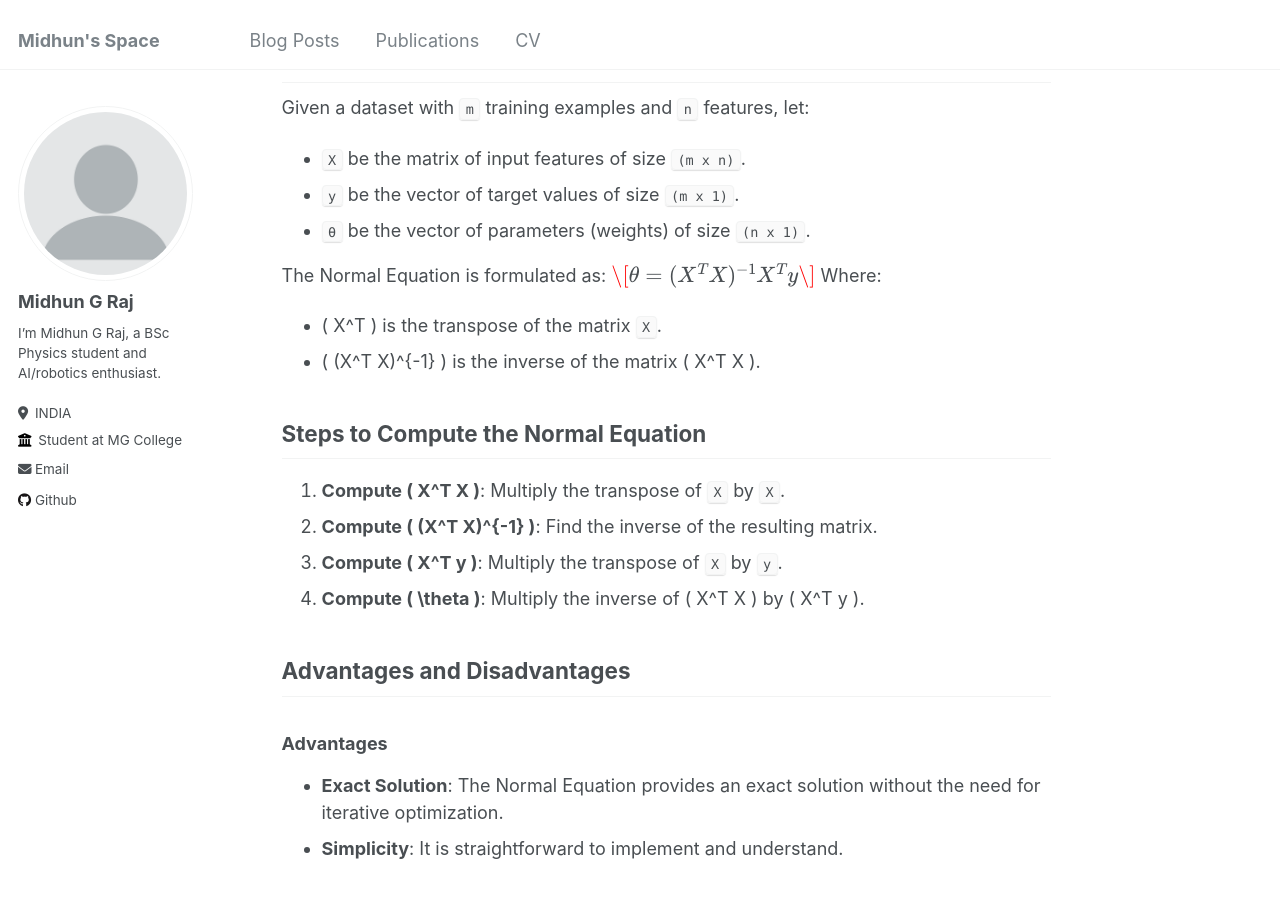
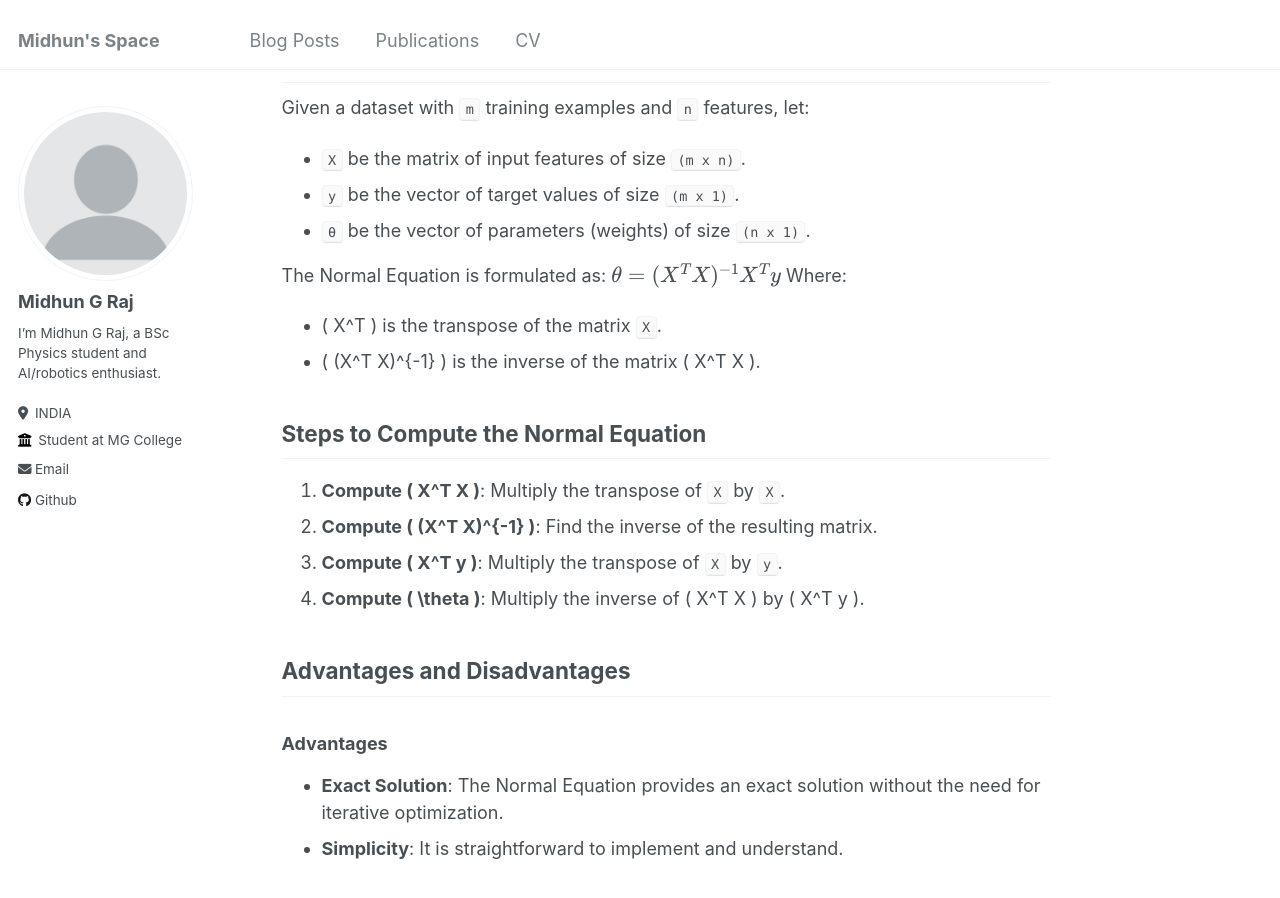
Before and after one commit to MIDHUNGRAJ/midhungraj.github.io, a Jekyll site: the page built from _posts/2023-01-01-blog-post-2.md, in a window 1280 px wide and 900 px high, scrolled down 597 px. Built offline with Jekyll 4.4.1, drawn with Linux system fonts in a browser that asks for light colours.

```diff
--- a/_posts/2023-01-01-blog-post-2.md
+++ b/_posts/2023-01-01-blog-post-2.md
@@ -29,7 +29,7 @@ Given a dataset with `m` training examples and `n` features, let:
 
 The Normal Equation is formulated as:
 $$
-\[ \theta = (X^T X)^{-1} X^T y \]
+\theta = (X^T X)^{-1} X^T y
 $$
 Where:
 - \( X^T \) is the transpose of the matrix `X`.
```
